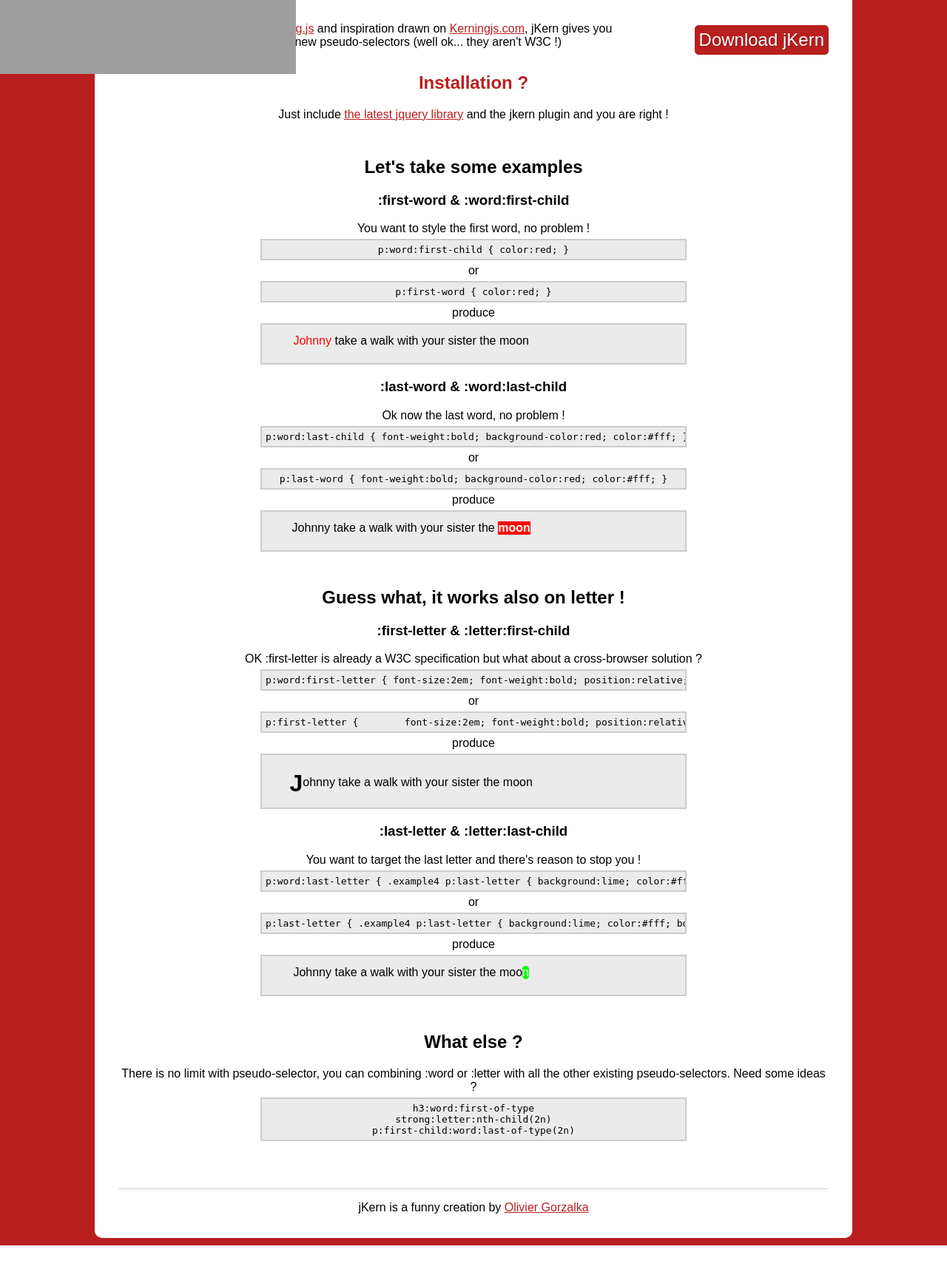
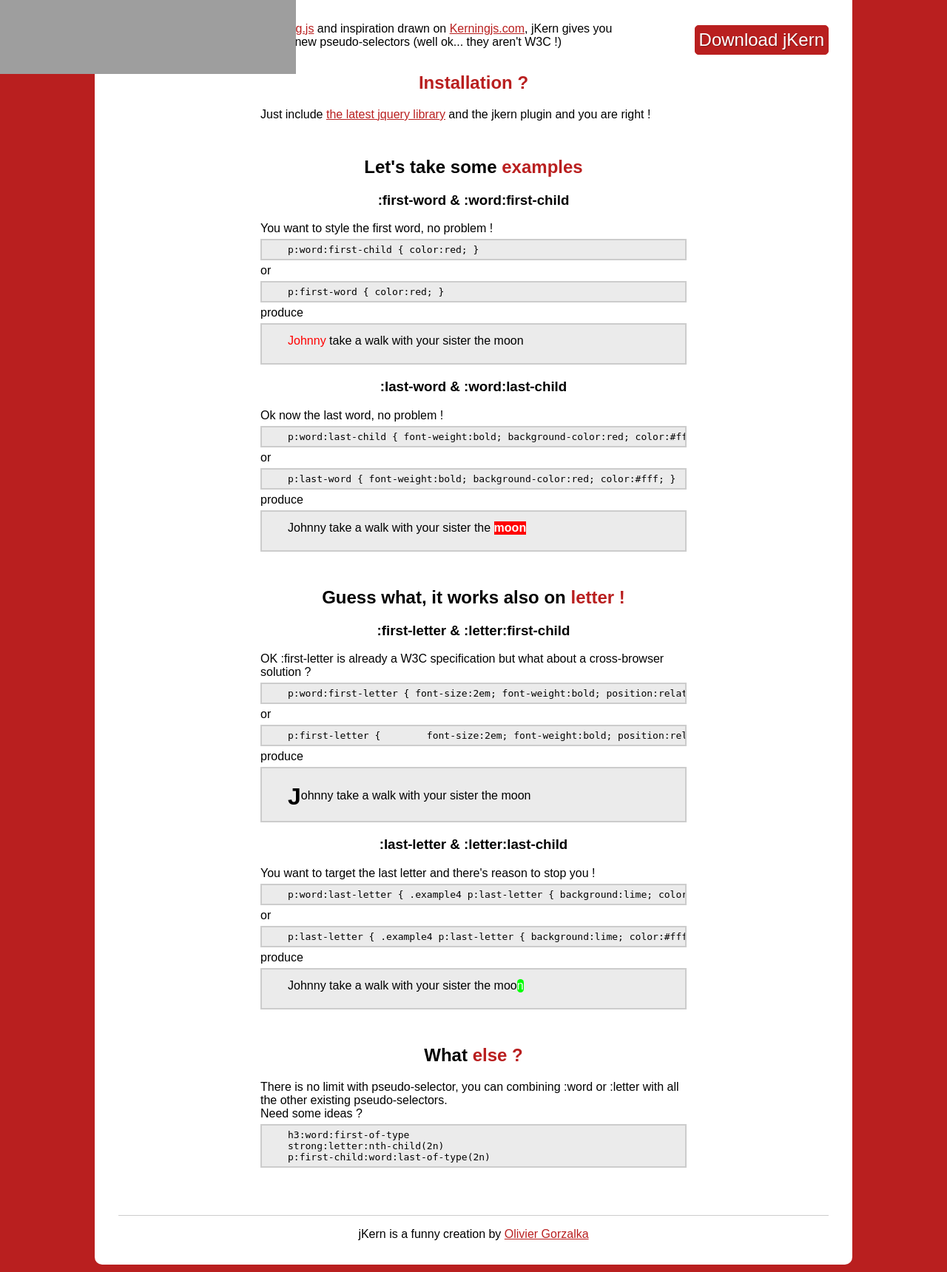
Before and after one commit to ogorzalka/jKerny, a PHP site: page / in a window 1280 px wide. Shown: the part 200-1920 px from the top of the page at 74% size. Before the commit the page ends 1884 px from the top, so only its background shows below. Run offline with PHP 8.4, Linux system fonts and the light colour scheme; some libraries are stand-ins or nearby versions; grey boxes are pictures that could not be loaded.

Commit message:
Fix a bug with IE

```diff
--- a/css/global.css
+++ b/css/global.css
@@ -64,7 +64,7 @@ a.download {
 	text-shadow:1px 1px 0 rgba(0,0,0,0.3);
 }
 
-h2:first:last-word {
+h2:last-word {
 	color:#b91f1f;
 }
 
@@ -73,11 +73,20 @@ h2 {
 	margin-top:2em;
 }
 
+h2, h3 {
+	text-align:center;
+}
+
+section {
+	padding:0 20%;
+	text-align:left;
+}
+
 .pre, pre {
 	background:#ebebeb;
 	border:2px solid #ccc;
-	padding:5px;
-	margin:5px 20%;
+	padding:5px 35px;
+	margin:5px 0;
 	vertical-align:middle;
 	overflow:auto;
 }
--- a/index.html
+++ b/index.html
@@ -13,16 +13,16 @@
 <header>
 	<h1>jKern kerning get easy</h1>
 	<div class="g-plusone" data-size="tall"></div>
-	<p>Powered by the power of <a href="http://letteringjs.com/" title="Lettering.js - A jQuery plugin for radical web typography.">Lettering.js</a> and inspiration drawn on <a href="http://kerningjs.com/" title="Kerning.js">Kerningjs.com</a>, jKern gives you the ability to use brand new pseudo-selectors (well ok... they aren't W3C !)</p>
+	<p>Powered by the power of <a href="http://letteringjs.com/" title="Lettering.js - A jQuery plugin for radical web typography.">Lettering.js</a> and inspiration drawn on <a href="http://kerningjs.com/" title="Kerning.js">Kerningjs.com</a>, jKern gives you the ability to use brand new pseudo-selectors (well ok... they aren't W3C&nbsp;!)</p>
 	<a class="download" href="https://github.com/clearideaz/jKern" title="Download my jKern on github">Download jKern</a>
 </header>
 <section>
 	<h2>Installation&nbsp;?</h2>
-	Just include <a href="http://jquery.com" title="jQuery motherfucker">the latest jquery library</a> and the jkern plugin and you are right !
+	Just include <a href="http://jquery.com" title="jQuery motherfucker">the latest jquery library</a> and the jkern plugin and you are right&nbsp;!
 
 	<h2>Let's take some examples</h2>
 	<h3>:first-word &amp; :word:first-child</h3>
-	You want to style the first word, no problem !
+	You want to style the first word, no problem&nbsp;!
 	<pre>p:word:first-child { color:red; }</pre>
 	or
 	<pre>p:first-word { color:red; }</pre>
@@ -32,7 +32,7 @@
 	</div>
 
 	<h3>:last-word &amp; :word:last-child</h3>
-	Ok now the last word, no problem !
+	Ok now the last word, no problem&nbsp;!
 	<pre>p:word:last-child { font-weight:bold; background-color:red; color:#fff; }</pre>
 	or
 	<pre>p:last-word { font-weight:bold; background-color:red; color:#fff; }</pre>
@@ -41,10 +41,10 @@
 		<p>Johnny take a walk with your sister the moon</p>
 	</div>
 
-	<h2>Guess what, it works also on letter !</h2>
+	<h2>Guess what, it works also on letter&nbsp;!</h2>
 
 	<h3>:first-letter &amp; :letter:first-child</h3>
-	OK :first-letter is already a W3C specification but what about a cross-browser solution ?
+	OK :first-letter is already a W3C specification but what about a cross-browser solution&nbsp;?
 	<pre>p:word:first-letter { font-size:2em; font-weight:bold; position:relative; top:0.2em; }</pre>
 	or
 	<pre>p:first-letter { 	font-size:2em; font-weight:bold; position:relative; top:0.2em; }</pre>
@@ -54,7 +54,7 @@
 	</div>
 
 	<h3>:last-letter &amp; :letter:last-child</h3>
-	You want to target the last letter and there's reason to stop you !
+	You want to target the last letter and there's reason to stop you&nbsp;!
 	<pre>p:word:last-letter { .example4 p:last-letter { background:lime; color:#fff; border-radius:5px; }</pre>
 	or
 	<pre>p:last-letter { .example4 p:last-letter { background:lime; color:#fff; border-radius:5px; }</pre>
@@ -63,9 +63,9 @@
 		<p>Johnny take a walk with your sister the moon</p>
 	</div>
 
-	<h2>What else ?</h2>
+	<h2>What else&nbsp;?</h2>
 
-	There is no limit with pseudo-selector, you can combining :word or :letter with all the other existing pseudo-selectors. Need some ideas ?
+	There is no limit with pseudo-selector, you can combining :word or :letter with all the other existing pseudo-selectors.<br />Need some ideas&nbsp;?
 
 	<pre>
 h3:word:first-of-type
@@ -95,9 +95,14 @@ p:first-child:word:last-of-type(2n)</pre>
   })();
 
 </script>
-<script type="text/javascript" src="https://apis.google.com/js/plusone.js">
-  {lang: 'fr'}
+<script type="text/javascript">
+  window.___gcfg = {lang: 'fr'};
+
+  (function() {
+    var po = document.createElement('script'); po.type = 'text/javascript'; po.async = true;
+    po.src = 'https://apis.google.com/js/plusone.js';
+    var s = document.getElementsByTagName('script')[0]; s.parentNode.insertBefore(po, s);
+  })();
 </script>
-
 </body>
 </html>
--- a/js/jkern.js
+++ b/js/jkern.js
@@ -315,7 +315,7 @@
                 if (match = selector.match(new RegExp('(.*):((first|last)-)?(letter|word)(:nth-(child|last-child|of-type|last-of-type)\(.*\)|:last-of-type|:first-of-type|:first-child|:last-child)?'), 'ig')) {
                     var $elements = $(match[1]),
                         type = (match[4] == 'letter') ? 'char' : 'word',
-                        exprFilter = (typeof match[3] != 'undefined') ? ':'+match[3] : match[5];
+                        exprFilter = (typeof match[3] != 'undefined' && match[3] != '') ? ':'+match[3] : match[5];
                     $elements
                         .not('.kerningjs')
                         .addClass('kerningjs').css('visibility', 'inherit')
```
